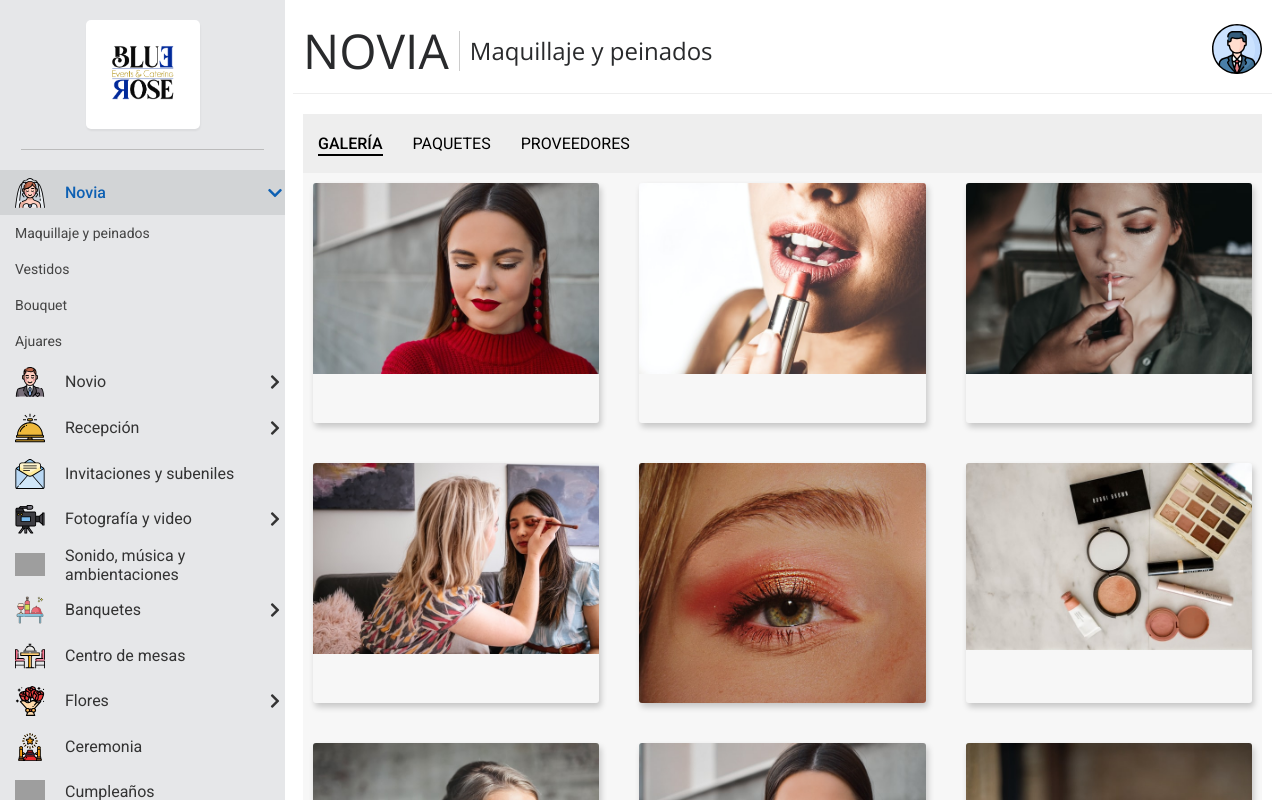
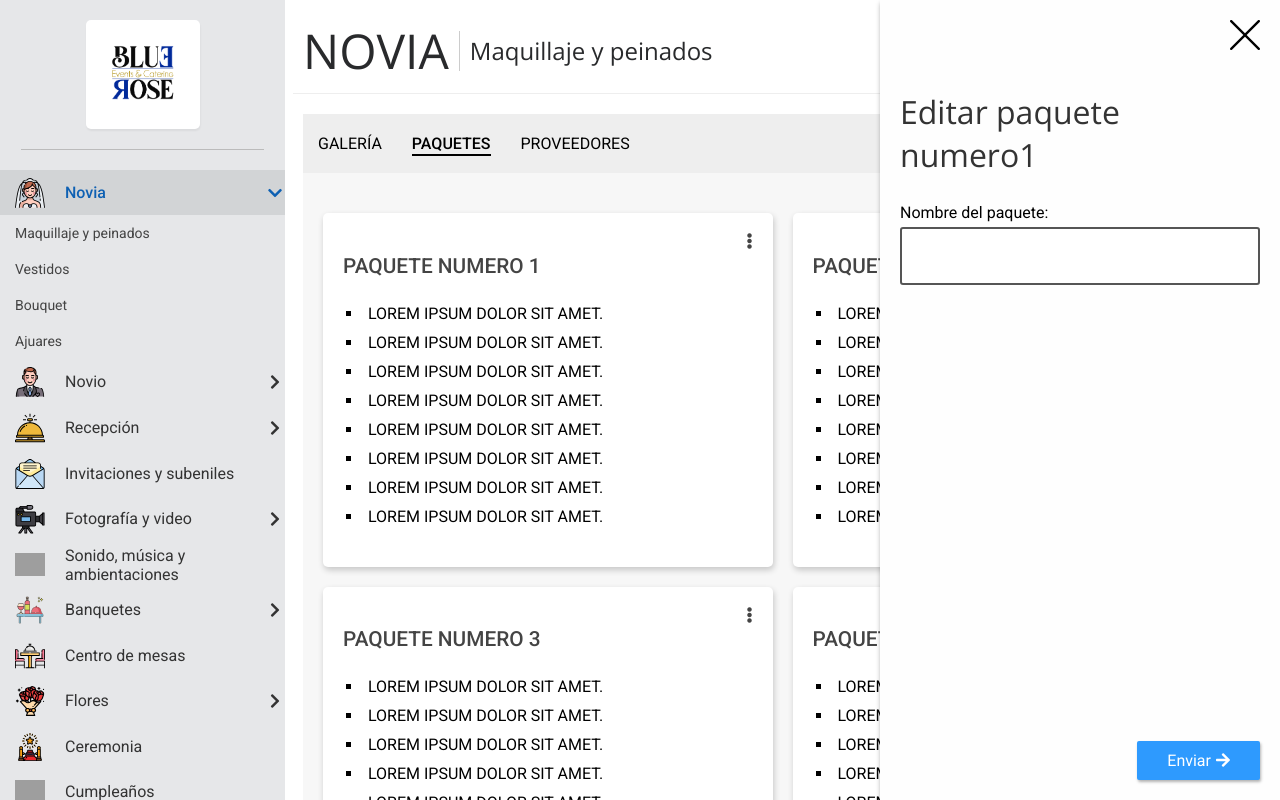
Before and after one commit to StevenBaezFernandez/bluerose, an Angular app: page /novia/maquillaje-peinados in a window 1280 px wide. Shown: the top 800 px of the page. Built offline with nearby package versions, Linux system fonts and the light colour scheme; grey boxes are pictures that could not be loaded.

Commit message:
menu paquete and part of panel options

```diff
--- a/src/app/novia/maquillaje-peinado/maquillaje-peinado.component.html
+++ b/src/app/novia/maquillaje-peinado/maquillaje-peinado.component.html
@@ -35,8 +35,17 @@
             </div>
             <div class="paquetes" [ngClass]="{'paquetes-show': tabs.paquetes, 'paquetes-hide': !tabs.paquetes}">
                 <div class="paquete">
-                    <i class="paquete__three-dots fas fa-ellipsis-v"></i>
+                    <i class="paquete__three-dots fas fa-ellipsis-v" tabindex="1" data-menu="paquete__menu1" (blur)="toggle_menu($event)" (focus)="toggle_menu($event)"></i>
                     <h3 class="paquete__title">Paquete numero 1</h3>
+                    <div class="paquete__menu paquete__menu1">
+                        <ul class="paquete__menu-item-list">
+                            <li class="paquete__menu-item">Editar nombre paquete</li>
+                            <li class="paquete__menu-item">Eliminar paquete</li>
+                            <li class="paquete__menu-item">Agregar elementos</li>
+                            <li class="paquete__menu-item">Editar elementos</li>
+                            <li class="paquete__menu-item">Eliminar elementos</li>
+                        </ul>
+                    </div>
                     <ul class="paquete_lista-items">
                         <li class="paquete__item">Lorem ipsum dolor sit amet.</li>
                         <li class="paquete__item">Lorem ipsum dolor sit amet.</li>
@@ -49,8 +58,17 @@
                     </ul>
                 </div>
                 <div class="paquete">
-                    <i class="paquete__three-dots fas fa-ellipsis-v"></i>
+                    <i class="paquete__three-dots fas fa-ellipsis-v" tabindex="1" data-menu="paquete__menu2" (blur)="toggle_menu($event)" (focus)="toggle_menu($event)"></i>
                     <h3 class="paquete__title">Paquete numero 2</h3>
+                    <div class="paquete__menu paquete__menu2">
+                        <ul class="paquete__menu-item-list">
+                            <li class="paquete__menu-item">Editar nombre paquete</li>
+                            <li class="paquete__menu-item">Eliminar paquete</li>
+                            <li class="paquete__menu-item">Agregar elementos</li>
+                            <li class="paquete__menu-item">Editar elementos</li>
+                            <li class="paquete__menu-item">Eliminar elementos</li>
+                        </ul>
+                    </div>
                     <ul class="paquete_lista-items">
                         <li class="paquete__item">Lorem ipsum dolor sit amet.</li>
                         <li class="paquete__item">Lorem ipsum dolor sit amet.</li>
@@ -63,8 +81,17 @@
                     </ul>
                 </div>
                 <div class="paquete">
-                    <i class="paquete__three-dots fas fa-ellipsis-v"></i>
+                    <i class="paquete__three-dots fas fa-ellipsis-v" tabindex="1" data-menu="paquete__menu3" (blur)="toggle_menu($event)" (focus)="toggle_menu($event)"></i>
                     <h3 class="paquete__title">Paquete numero 3</h3>
+                    <div class="paquete__menu paquete__menu3">
+                        <ul class="paquete__menu-item-list">
+                            <li class="paquete__menu-item">Editar nombre paquete</li>
+                            <li class="paquete__menu-item">Eliminar paquete</li>
+                            <li class="paquete__menu-item">Agregar elementos</li>
+                            <li class="paquete__menu-item">Editar elementos</li>
+                            <li class="paquete__menu-item">Eliminar elementos</li>
+                        </ul>
+                    </div>
                     <ul class="paquete_lista-items">
                         <li class="paquete__item">Lorem ipsum dolor sit amet.</li>
                         <li class="paquete__item">Lorem ipsum dolor sit amet.</li>
@@ -77,8 +104,17 @@
                     </ul>
                 </div>
                 <div class="paquete">
-                    <i class="paquete__three-dots fas fa-ellipsis-v"></i>
+                    <i class="paquete__three-dots fas fa-ellipsis-v" tabindex="1" data-menu="paquete__menu4" (blur)="toggle_menu($event)" (focus)="toggle_menu($event)"></i>
                     <h3 class="paquete__title">Paquete numero 4</h3>
+                    <div class="paquete__menu paquete__menu4">
+                        <ul class="paquete__menu-item-list">
+                            <li class="paquete__menu-item">Editar nombre paquete</li>
+                            <li class="paquete__menu-item">Eliminar paquete</li>
+                            <li class="paquete__menu-item">Agregar elementos</li>
+                            <li class="paquete__menu-item">Editar elementos</li>
+                            <li class="paquete__menu-item">Eliminar elementos</li>
+                        </ul>
+                    </div>
                     <ul class="paquete_lista-items">
                         <li class="paquete__item">Lorem ipsum dolor sit amet.</li>
                         <li class="paquete__item">Lorem ipsum dolor sit amet.</li>
@@ -91,8 +127,17 @@
                     </ul>
                 </div>
                 <div class="paquete">
-                    <i class="paquete__three-dots fas fa-ellipsis-v"></i>
+                    <i class="paquete__three-dots fas fa-ellipsis-v" tabindex="1" data-menu="paquete__menu5" (blur)="toggle_menu($event)" (focus)="toggle_menu($event)"></i>
                     <h3 class="paquete__title">Paquete numero 5</h3>
+                    <div class="paquete__menu paquete__menu5">
+                        <ul class="paquete__menu-item-list">
+                            <li class="paquete__menu-item">Editar nombre paquete</li>
+                            <li class="paquete__menu-item">Eliminar paquete</li>
+                            <li class="paquete__menu-item">Agregar elementos</li>
+                            <li class="paquete__menu-item">Editar elementos</li>
+                            <li class="paquete__menu-item">Eliminar elementos</li>
+                        </ul>
+                    </div>
                     <ul class="paquete_lista-items">
                         <li class="paquete__item">Lorem ipsum dolor sit amet.</li>
                         <li class="paquete__item">Lorem ipsum dolor sit amet.</li>
@@ -173,4 +218,16 @@
             </div>
         </div>
     </div>
+    <div class="option-panel">
+        <img src="assets/img/close.svg" alt="" class="option-panel__close">
+        <div class="editar-nombre-form" [ngClass]="{'editar-nombre-form-active': options_forms.editar_nombre}">
+            <h2 class="option-panel__title">Editar paquete numero1</h2>
+            <label for="nombre-paquete" class="option-panel__label">Nombre del paquete:</label>
+            <input type="text" class="optin-panel__input" id="nombre-paquete">
+            <button class="option-panel__btn-enviar">
+                <span class="option-panel__btn-enviar-text">Enviar</span>
+                <i class="fas fa-arrow-right"></i>
+            </button>
+        </div>
+    </div>
 </div>
--- a/src/app/novia/maquillaje-peinado/maquillaje-peinado.component.sass
+++ b/src/app/novia/maquillaje-peinado/maquillaje-peinado.component.sass
@@ -1,4 +1,5 @@
 $OpenSands: 'Open Sans'
+$color-btn-enviar: #2E9AFE
 .header-component
     display: flex
     justify-content: space-between
@@ -77,14 +78,14 @@ $OpenSands: 'Open Sans'
     cursor: pointer
 .paquetes
     display: grid
-    grid-template-columns: 1fr 1fr 1fr
+    grid-template-columns: 1fr 1fr
     grid-gap: 20px
     padding: 30px 10px
     display: none
 .paquetes-hide
     display: none
 .paquetes-show
-    display: block
+    display: grid
 .paquete
     background: #fff
     padding: 20px
@@ -107,6 +108,33 @@ $OpenSands: 'Open Sans'
     top: 20px
     right: 20px
     color: #444
+    cursor: pointer
+.paquete__menu
+    position: absolute
+    top: 45px
+    right: 20px
+    background: #fff
+    padding: 10px
+    box-shadow: 0 1px 5px rgba(0,0,0,0.12), 0 1px 4px rgba(0,0,0,0.24)
+    border-radius: 3px
+    opacity: 0
+    visibility: hidden
+.paquete__menu-active
+    animation: show-menu-paquete .16s ease-out 0s forwards
+@keyframes show-menu-paquete
+    0%
+        transform: translateY(50px)
+        opacity: 0
+        visibility: hidden
+    100%
+        transform: translateY(0px)
+        opacity: 1
+        visibility: visible
+
+.paquete__menu-item-list
+    list-style: none
+.paquete__menu-item
+    padding: 10px
     cursor: pointer
 .proveedores-hide
     display: none
@@ -142,3 +170,58 @@ $OpenSands: 'Open Sans'
 .proveedor__value-correo,
 .proveedor__value-telefono
     color: #5f5f5f
+
+
+.option-panel
+    width: 400px
+    position: fixed
+    top: 0px
+    right: 0px
+    bottom: 0px
+    background: #fefefe
+    box-shadow: 1px 3px 5px rgba(0,0,0,.4)
+    padding: 20px
+.editar-nombre-form
+    display: none
+.editar-nombre-form-active
+    display: block
+
+.option-panel__close
+    width: 30px
+    position: absolute
+    right: 20px
+    top: 20px
+    cursor: pointer
+
+.option-panel__btn-enviar
+    position: absolute
+    bottom: 20px
+    right: 20px
+    border: none
+    font-size: 16px
+    padding: 10px 30px
+    box-shadow: 1px 2px 3px rgba(0,0,0,.3)
+    cursor: pointer
+    background: $color-btn-enviar
+    border-radius: 2px
+    color: #fff
+.option-panel__btn-enviar-text
+    margin-right: 5px
+
+.option-panel__title
+    margin-top: 70px
+    font-family: 'Open Sans', sans-serif
+    font-weight: normal
+    font-size: 2em
+    color: #333
+.option-panel__label
+    display: block
+    color: #000
+.optin-panel__input
+    display: block
+    width: 100%
+    margin-top: 5px
+    padding: 15px
+    border: 2px solid #555
+    border-radius: 3px
+    font-size: 20px
--- a/src/app/novia/maquillaje-peinado/maquillaje-peinado.component.ts
+++ b/src/app/novia/maquillaje-peinado/maquillaje-peinado.component.ts
@@ -7,9 +7,14 @@ import { Component, OnInit } from '@angular/core';
 })
 export class MaquillajePeinadoComponent implements OnInit {
 
+  options_forms:any = {
+    editar_nombre: true
+  }
+  toggle_form(){
+  }
   tabs:any = {
-    galeria: true,
-    paquetes: false,
+    galeria: false,
+    paquetes: true,
     proveedores: false
   }
 
@@ -17,6 +22,13 @@ export class MaquillajePeinadoComponent implements OnInit {
     this.tabs.galeria = false;
     this.tabs.paquetes = false;
     this.tabs.proveedores = false;
+  }
+  toggle_menu(event:any){
+    console.log(event.target.dataset.menu);
+    let menu = document.querySelector(`.${ event.target.dataset.menu }`);
+    menu.classList.toggle(`paquete__menu-active`);
+
+
   }
 
 
--- a/src/styles.sass
+++ b/src/styles.sass
@@ -1,7 +1,18 @@
 /* You can add global styles to this file, and also import other style files */
-
+$hover-button-nav: #e5e8ec
 *
     padding: 0px
     font-family: 'Roboto'
     box-sizing: border-box
     outline: none
+
+body::-webkit-scrollbar
+    width: 10px
+    background-color: $hover-button-nav
+
+body::-webkit-scrollbar-track
+    background-color: $hover-button-nav
+
+body::-webkit-scrollbar-thumb
+    background-color: #c4c4c4
+    border-radius: 10px
```
Also changed, not shown: src/assets/img/close.svg (added).
